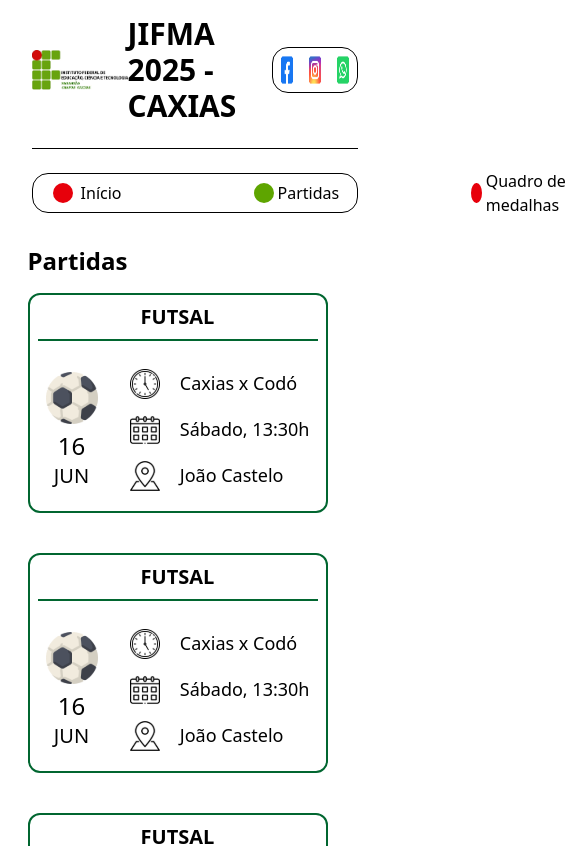
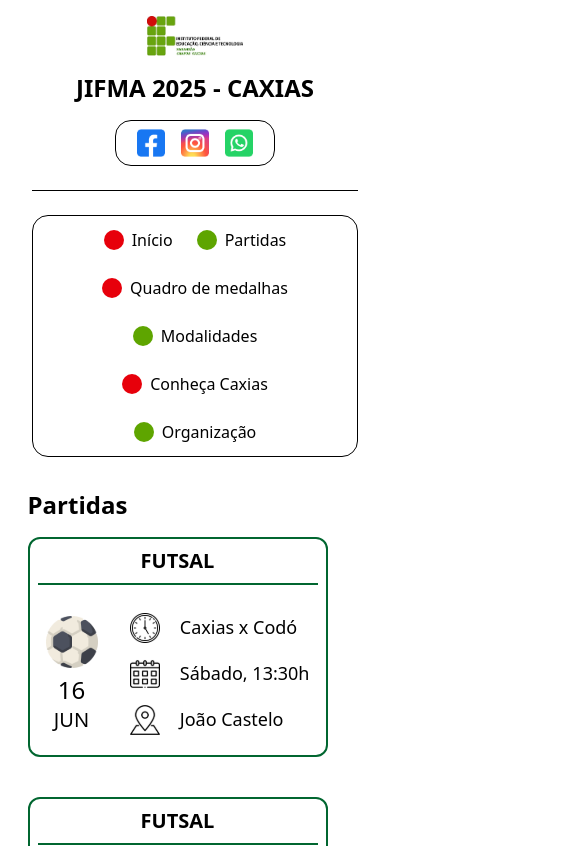
Before and after one commit to willianfurtado/jifma-website, a React (Vite) app: page /partidas in a window 390 px wide. Shown: the top 846 px of the page, 585 px wide, since content can reach past the window. Built offline with nearby package versions, Linux system fonts and the light colour scheme.

Commit message:
Adição de responsividade do Header da aplicação

```diff
--- a/package.json
+++ b/package.json
@@ -11,6 +11,7 @@
   },
   "dependencies": {
     "@tailwindcss/vite": "^4.1.6",
+    "@vis.gl/react-google-maps": "^1.5.3",
     "react": "^19.1.0",
     "react-dom": "^19.1.0",
     "react-router-dom": "^7.6.0",
--- a/src/Components/Card-Health-and-security.tsx
+++ b/src/Components/Card-Health-and-security.tsx
@@ -12,7 +12,7 @@ interface iProps {
 export default function Card(props: iProps) {
   return (
     <>
-      <div className="w-[270px] bg-white rounded-xl shadow-xl ">
+      <div className="w-[270px] bg-white rounded-xl shadow-xl">
         <img
           src={props.imgLocal}
           alt="imagem do local"
--- a/src/Components/Header.tsx
+++ b/src/Components/Header.tsx
@@ -7,44 +7,37 @@ import whatsApp from "../assets/icon-whatsapp.png";
 
 export default function Header() {
   return (
-    <header className="w-full py-4">
+    <header className="lg:w-full py-4">
       <div className="max-w-[92%] mx-auto px-4">
-        <div className="flex items-center justify-between ">
+        <div className="flex flex-col lg:flex-row items-center justify-between gap-4 text-center lg:text-left">
           <img src={logo} className="w-24 h-auto" alt="Logo IF" />
-          <h1 className="text-3xl font-bold">JIFMA 2025 - CAXIAS</h1>
-          <div className="flex items-center justify-center gap-4 border border-black rounded-2xl p-2 w-40">
+          <h1 className="text-2xl lg:text-3xl font-bold">
+            JIFMA 2025 - CAXIAS
+          </h1>
+          <div className="flex items-center justify-center gap-4 border border-black rounded-2xl p-2 w-40 mx-auto lg:mx-0">
             <a href=""><img src={facebook} className="w-7 h-7" alt="Facebook logo" /></a>
             <a href=""><img src={instagram} className="w-7 h-7" alt="Instagram logo" /></a>
             <a href=""><img src={whatsApp} className="w-7 h-7" alt="WhatsApp logo" /></a>
           </div>
         </div>
+
         <hr className="border-t border-black my-6 mx-auto" />
-        <div className="px-5 h-10 border rounded-2xl flex items-center ">
-          <nav className="flex gap-33 justify-center">
-            <div className="flex items-center gap-2">
-              <div className="w-[20px] h-[20px] bg-red-600 rounded-[50%]"></div>
-              <Link to="/">Início</Link>
-            </div>
-            <div className="flex items-center gap-1">
-              <div className="w-[20px] h-[20px] bg-lime-600 rounded-[50%]"></div>
-              <Link to="/partidas">Partidas</Link>
-            </div>
-            <div className="flex items-center gap-1">
-              <div className="w-[20px] h-[20px] bg-red-600 rounded-[50%]"></div>
-              <Link to="/quadro-de-medalhas">Quadro de medalhas</Link>
-            </div>
-            <div className="flex items-center gap-1">
-              <div className="w-[20px] h-[20px] bg-lime-600 rounded-[50%]"></div>
-              <Link to="/modalidades">Modalidades</Link>
-            </div>
-            <div className="flex items-center gap-1">
-              <div className="w-[20px] h-[20px] bg-red-600 rounded-[50%]"></div>
-              <Link to="/conheca-caxias">Conheça Caxias</Link>
-            </div>
-            <div className="flex items-center gap-1">
-              <div className="w-[20px] h-[20px] bg-lime-600 rounded-[50%]"></div>
-              <Link to="/organizacao">Organização</Link>
-            </div>
+
+        <div className="px-5 py-3 border rounded-2xl flex flex-col lg:flex-row items-center gap-4">
+          <nav className="flex flex-wrap justify-center lg:justify-between gap-6 w-full">
+            {[
+              { to: "/", label: "Início", color: "bg-red-600" },
+              { to: "/partidas", label: "Partidas", color: "bg-lime-600" },
+              { to: "/quadro-de-medalhas", label: "Quadro de medalhas", color: "bg-red-600" },
+              { to: "/modalidades", label: "Modalidades", color: "bg-lime-600" },
+              { to: "/conheca-caxias", label: "Conheça Caxias", color: "bg-red-600" },
+              { to: "/organizacao", label: "Organização", color: "bg-lime-600" },
+            ].map(({ to, label, color }) => (
+              <div key={to} className="flex items-center gap-2">
+                <div className={`w-[20px] h-[20px] ${color} rounded-full`} />
+                <Link to={to}>{label}</Link>
+              </div>
+            ))}
           </nav>
         </div>
       </div>
--- a/src/pages/Restaurants/index.tsx
+++ b/src/pages/Restaurants/index.tsx
@@ -1,4 +1,5 @@
 import Header from "../../Components/Header";
+
 import Place from "../../Components/Place-Card";
 
 import jonathan from '../../assets/jonathan.png'
@@ -21,6 +22,8 @@ export default function Restaurants() {
           funcionamento="08h às 17h"
           endereco="Rua Veneza"
         />
+
+
       </main>
     </>
   );
```
Also changed, not shown: 1 other file (tests, documents, lock files or other folders).
